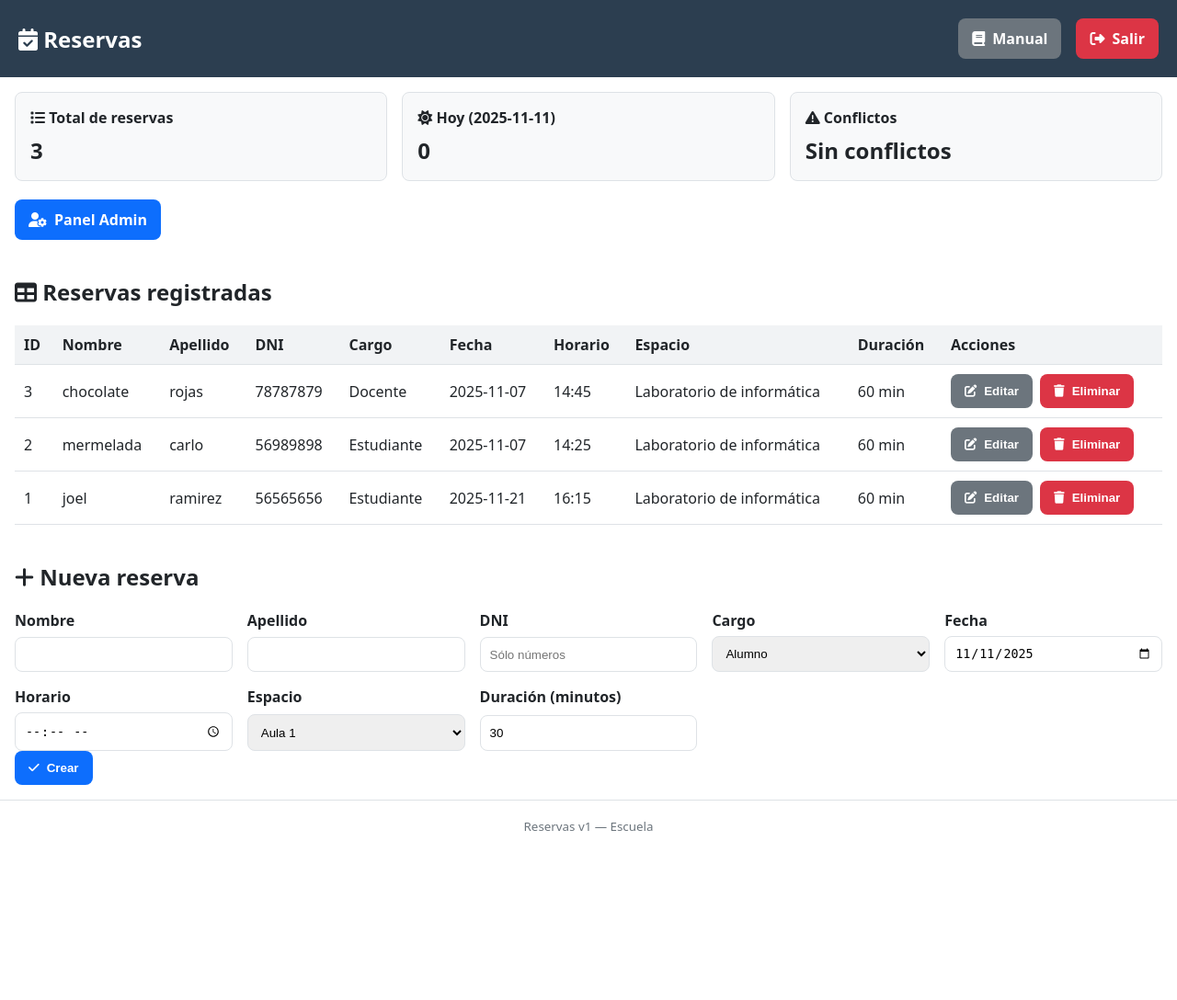
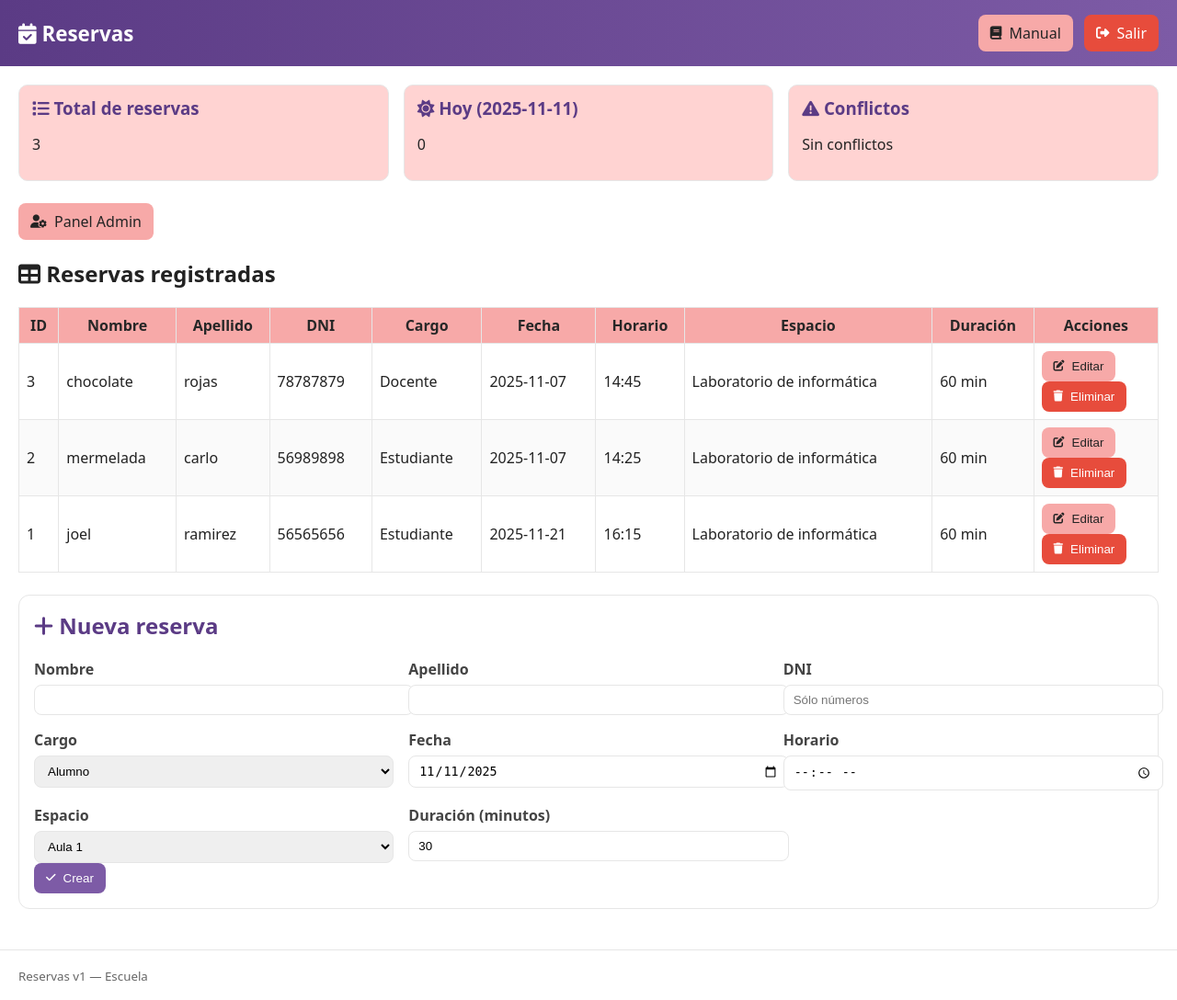
Before and after one commit to diegopodlecki/ultimaVersion, a PHP site: page / in a window 1280 px wide. Shown: the whole page at 92% size. Before the commit the page ends 904 px from the top, so only its background shows below. Run offline with PHP 8.4, Linux system fonts and the light colour scheme; the visitor is signed in with stand-in values (Sample User, id 1); data comes from the database, SQL or seed files in the repository; both versions use the stored data as it was after the commit.

Commit message:
se arregla logueo, y estilos

```diff
--- a/estilo.css
+++ b/estilo.css
@@ -1,66 +1,131 @@
 /*
- * estilo.css — Hoja de estilos global del sistema de reservas
- *
- * Objetivos de diseño:
- * - Apariencia clásica, sobria y legible (fondo blanco, header oscuro).
- * - Botones con color primario azul y estados consistentes.
- * - Espaciado uniforme (16px base) en layouts y formularios.
- * - Tablas claras y responsivas en pantallas pequeñas.
- *
- * Convenciones:
- * - Clases: `.btn`, `.panel`, `.grid`, `.tabla`, `.formulario`, `.alerta`.
- * - Iconos via Font Awesome.
+ * estilo.css — Paleta lila y salmón claro (revertida)
+ * Objetivo: volver al estilo previo solicitado.
  */
-
 :root {
-  --color-bg: #ffffff;
-  --color-fg: #212529;
-  --color-header-bg: #2c3e50;
-  --color-header-fg: #ffffff;
-  --color-primary: #0d6efd;
-  --color-secondary: #6c757d;
-  --color-danger: #dc3545;
-  --color-border: #dee2e6;
-  --space: 16px;
-  --radius: 8px;
+  --bg: #ffffff;
+  --texto: #222222;
+  --lila: #7d5ba6;
+  --lila-oscuro: #5b3b85;
+  --salmon: #f7a9a8;
+  --salmon-claro: #ffd3d2;
+  --borde: #e6e6e6;
 }
 
-* { box-sizing: border-box; }
-html, body { margin: 0; padding: 0; background: var(--color-bg); color: var(--color-fg); font-family: system-ui, -apple-system, Segoe UI, Roboto, Ubuntu, Cantarell, "Noto Sans", "Helvetica Neue", Arial, "Apple Color Emoji", "Segoe UI Emoji"; }
+html, body { height: 100%; }
+body {
+  margin: 0;
+  background: var(--bg);
+  color: var(--texto);
+  font-family: system-ui, -apple-system, Segoe UI, Roboto, Ubuntu, Cantarell, "Noto Sans", "Helvetica Neue", Arial, "Apple Color Emoji", "Segoe UI Emoji";
+}
 
-header { background: var(--color-header-bg); color: var(--color-header-fg); padding: calc(var(--space) * 1.25); display: flex; align-items: center; justify-content: space-between; }
-header h1 { margin: 0; font-size: 1.25rem; }
-header nav { display: flex; gap: var(--space); }
+header {
+  background: linear-gradient(90deg, var(--lila-oscuro), var(--lila));
+  color: #fff;
+  padding: 16px 20px;
+  display: flex;
+  justify-content: space-between;
+  align-items: center;
+}
+header h1 { margin: 0; font-size: 1.4rem; }
+header nav a { margin-left: 8px; }
 
-main { padding: var(--space); display: grid; gap: calc(var(--space) * 1.25); }
-footer { padding: var(--space); border-top: 1px solid var(--color-border); text-align: center; color: #6c757d; }
+main { padding: 20px; }
 
-.btn { display: inline-flex; align-items: center; gap: 8px; padding: 10px 14px; border-radius: var(--radius); border: 1px solid transparent; cursor: pointer; text-decoration: none; font-weight: 600; }
-.btn.primario { background: var(--color-primary); color: #fff; }
-.btn.secundario { background: var(--color-secondary); color: #fff; }
-.btn.peligro { background: var(--color-danger); color: #fff; }
-.btn:hover { filter: brightness(0.95); }
+.panel {
+  display: grid;
+  grid-template-columns: repeat(3, 1fr);
+  gap: 16px;
+  margin-bottom: 24px;
+}
+.panel-item {
+  background: var(--salmon-claro);
+  border: 1px solid var(--borde);
+  border-radius: 10px;
+  padding: 12px 14px;
+}
+.panel-item h3 { margin: 0 0 8px; color: var(--lila-oscuro); }
 
-.panel { display: grid; grid-template-columns: repeat(auto-fit, minmax(220px, 1fr)); gap: var(--space); }
-.panel-item { border: 1px solid var(--color-border); border-radius: var(--radius); padding: var(--space); background: #f8f9fa; }
-.panel-item h3 { margin: 0 0 8px; font-size: 1rem; }
-.panel-item p { margin: 0; font-size: 1.25rem; font-weight: 700; }
-
-.alerta { padding: 12px 14px; border-radius: var(--radius); }
-.alerta.info { background: #e7f1ff; color: #084298; border: 1px solid #b6d4fe; }
-.alerta.peligro { background: #f8d7da; color: #842029; border: 1px solid #f5c2c7; }
+.alerta.info {
+  background: #eef4ff;
+  border: 1px solid #cfe0ff;
+  color: #334e86;
+  border-radius: 8px;
+  padding: 10px 12px;
+  margin-bottom: 16px;
+}
 
 .tabla table { width: 100%; border-collapse: collapse; }
-.tabla th, .tabla td { padding: 10px; border-bottom: 1px solid var(--color-border); text-align: left; }
-.tabla thead th { background: #f1f3f5; font-weight: 700; }
-.tabla .acciones { display: flex; gap: 8px; }
+.tabla th, .tabla td { border: 1px solid var(--borde); padding: 8px; }
+.tabla thead th { background: var(--salmon); color: #272727; }
+.tabla tbody tr:nth-child(even) { background: #fafafa; }
 
-.formulario .grid { display: grid; grid-template-columns: repeat(auto-fit, minmax(220px, 1fr)); gap: var(--space); }
-.formulario label { display: grid; gap: 6px; font-weight: 600; }
-.formulario input, .formulario select { padding: 10px; border: 1px solid var(--color-border); border-radius: var(--radius); }
+.formulario {
+  margin-top: 24px;
+  background: #fff;
+  border: 1px solid var(--borde);
+  border-radius: 12px;
+  padding: 16px;
+}
+.formulario h2 { color: var(--lila-oscuro); margin-top: 0; }
+.grid {
+  display: grid;
+  grid-template-columns: repeat(3, 1fr);
+  gap: 16px;
+}
+label { display: block; font-weight: 600; color: #444; }
+input, select {
+  width: 100%;
+  padding: 8px 10px;
+  border: 1px solid var(--borde);
+  border-radius: 8px;
+  margin-top: 6px;
+}
 
-/* Responsivo: agranda espacios en pantallas grandes */
-@media (min-width: 1024px) {
-  header h1 { font-size: 1.5rem; }
-  .panel-item p { font-size: 1.5rem; }
+.btn {
+  display: inline-flex;
+  align-items: center;
+  gap: 8px;
+  padding: 8px 12px;
+  border-radius: 8px;
+  border: 1px solid transparent;
+  cursor: pointer;
+  text-decoration: none;
+  transition: transform .05s ease, box-shadow .1s ease;
 }
+.btn i { font-size: 0.9em; }
+.btn:hover { transform: translateY(-1px); box-shadow: 0 2px 8px rgba(0,0,0,.08); }
+
+.btn.primario {
+  background: var(--lila);
+  color: #fff;
+}
+.btn.primario:hover { background: var(--lila-oscuro); }
+
+.btn.secundario {
+  background: var(--salmon);
+  color: #242424;
+}
+.btn.secundario:hover { background: var(--salmon-claro); }
+
+.btn.peligro {
+  background: #e74c3c;
+  color: #fff;
+}
+.btn.peligro:hover { background: #c0392b; }
+
+footer {
+  margin-top: 24px;
+  padding: 16px 20px;
+  border-top: 1px solid var(--borde);
+  color: #666;
+}
+
+@media (max-width: 900px) {
+  .grid { grid-template-columns: 1fr 1fr; }
+  .panel { grid-template-columns: 1fr; }
+}
+@media (max-width: 600px) {
+  .grid { grid-template-columns: 1fr; }
+}
--- a/funciones.php
+++ b/funciones.php
@@ -21,6 +21,15 @@
  * - En caso de conflicto de reserva, algunas funciones devuelven `false` en lugar de lanzar excepción.
  */
 require_once __DIR__ . '/db.php';
+
+// Helper explícito para obtener la conexión PDO
+function getDB(): PDO {
+    global $db;
+    if (!$db instanceof PDO) {
+        throw new RuntimeException('Conexión a base de datos no inicializada ($db).');
+    }
+    return $db;
+}
 
 // Helpers de autenticación
 /** Devuelve `true` si la sesión actual tiene rol administrador. */
--- a/index.php
+++ b/index.php
@@ -1,20 +1,12 @@
 <?php
 /**
- * index.php — Panel principal de reservas
- *
- * Contenido:
- * - Encabezado y navegación (Manual, Login/Logout, enlace Admin si corresponde).
- * - Panel de métricas (totales y por fecha, gestión de conflictos).
- * - Tabla de reservas con acciones (Editar/Eliminar) solo para admin.
- * - Formularios para crear nuevas reservas.
- *
- * Notas de flujo:
- * - Lee métricas vía funciones en `funciones.php`.
- * - Usa `isAdmin()` para mostrar/ocultar acciones sensibles.
- * - Muestra mensajes de sesión (`flash`) si existen.
+ * index.php — Panel principal con reservas públicas
  */
 session_start();
 require_once __DIR__ . '/funciones.php';
+
+// Reintroducir getDB() para compatibilidad
+$db = getDB();
 
 $hoy = date('Y-m-d');
 $totalReservas = contarReservas();
@@ -30,7 +22,7 @@ unset($_SESSION['flash']);
     <meta charset="UTF-8">
     <meta name="viewport" content="width=device-width, initial-scale=1.0">
     <title>Reservas — Panel</title>
-    <link rel="stylesheet" href="estilo.css">
+    <link rel="stylesheet" href="estilo.css?v=<?= filemtime(__DIR__ . '/estilo.css') ?>">
     <link rel="stylesheet" href="https://cdnjs.cloudflare.com/ajax/libs/font-awesome/6.5.0/css/all.min.css">
 </head>
 <body>
@@ -41,7 +33,7 @@ unset($_SESSION['flash']);
         <?php if (isAdmin()): ?>
             <a href="logout.php" class="btn peligro"><i class="fa-solid fa-right-from-bracket"></i> Salir</a>
         <?php else: ?>
-            <a href="login.php" class="btn primario"><i class="fa-solid fa-right-to-bracket"></i> Ingresar</a>
+            <a href="login.php" class="btn primario"><i class="fa-solid fa-right-to-bracket"></i> Ingresar (Admin)</a>
         <?php endif; ?>
     </nav>
 </header>
@@ -76,7 +68,7 @@ unset($_SESSION['flash']);
 
     <?php if (isAdmin()): ?>
         <section class="acciones">
-            <a href="editar.php" class="btn primario"><i class="fa-solid fa-user-gear"></i> Panel Admin</a>
+            <a href="editar.php" class="btn secundario"><i class="fa-solid fa-user-gear"></i> Panel Admin</a>
         </section>
     <?php endif; ?>
 
@@ -128,7 +120,6 @@ unset($_SESSION['flash']);
         </table>
     </section>
 
-    <?php if (isAdmin()): ?>
     <section class="formulario">
         <h2><i class="fa-solid fa-plus"></i> Nueva reserva</h2>
         <form method="POST" action="admin.php">
@@ -175,7 +166,6 @@ unset($_SESSION['flash']);
             <button type="submit" class="btn primario"><i class="fa-solid fa-check"></i> Crear</button>
         </form>
     </section>
-    <?php endif; ?>
 </main>
 
 <footer>
--- a/login.php
+++ b/login.php
@@ -42,7 +42,7 @@ if ($_SERVER['REQUEST_METHOD'] === 'POST') {
     <meta charset="UTF-8">
     <meta name="viewport" content="width=device-width, initial-scale=1.0">
     <title>Ingresar — Admin</title>
-    <link rel="stylesheet" href="estilo.css">
+    <link rel="stylesheet" href="estilo.css?v=<?= filemtime(__DIR__ . '/estilo.css') ?>">
     <link rel="stylesheet" href="https://cdnjs.cloudflare.com/ajax/libs/font-awesome/6.5.0/css/all.min.css">
 </head>
 <body>
--- a/manual.php
+++ b/manual.php
@@ -11,7 +11,7 @@ session_start();
     <meta charset="UTF-8">
     <title>Manual del Usuario</title>
     <!-- Hoja de estilos principal -->
-    <link rel="stylesheet" href="estilo.css">
+    <link rel="stylesheet" href="estilo.css?v=<?= filemtime(__DIR__ . '/estilo.css') ?>">
     <meta name="viewport" content="width=device-width, initial-scale=1">
 </head>
 <body>
```
Also changed, not shown: admin.php (+41 -44 lines), editar.php (+11 -2 lines), reservas.db. Lines whose indentation alone changed are shown as unchanged.
